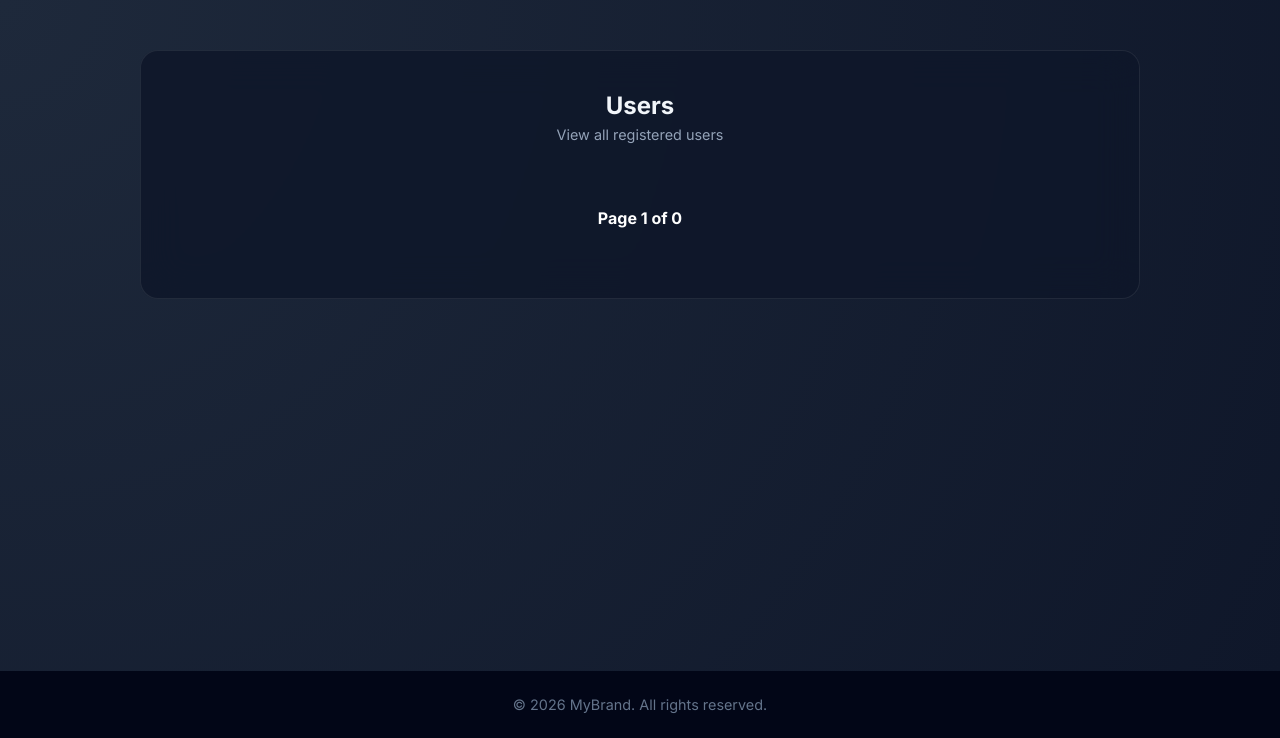
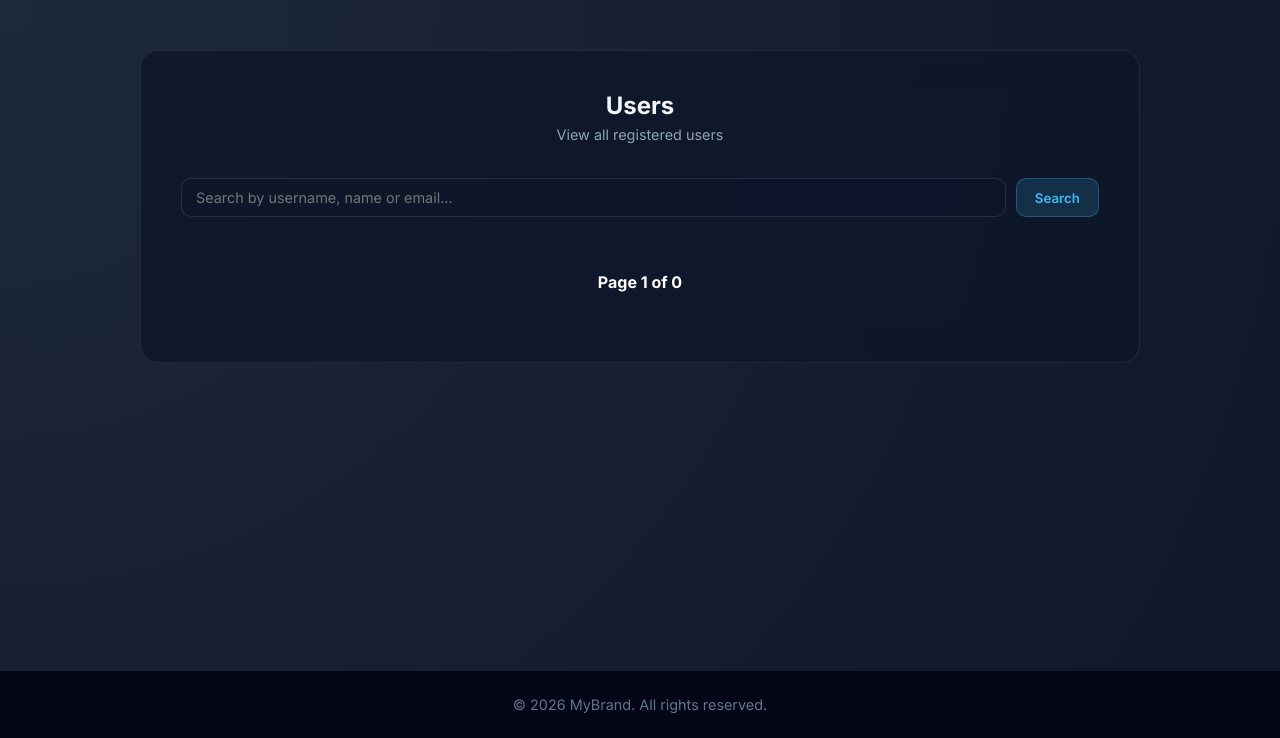
Before and after one commit to mateuszral/flask-learn, a Flask app: page /users in a window 1280 px wide. Shown: the part 62-800 px from the top of the page. Run offline with Flask 3, Linux system fonts and the light colour scheme.

Commit message:
feat: add search bar in users view

```diff
--- a/app/routes/main.py
+++ b/app/routes/main.py
@@ -1,6 +1,6 @@
-from flask import Blueprint, render_template
+from flask import Blueprint, render_template, request
 
-from app.services.user_service import get_users_by_page, get_featured_users
+from app.services.user_service import get_users_by_page, get_featured_users, search_users
 
 
 main = Blueprint('main', __name__)
@@ -11,9 +11,12 @@ def home():
     return render_template('index.html', users=featured_users)
 
 @main.get('/users')
-@main.get('/users/<int:page>')
-def users_view(page=1):
-    users = get_users_by_page(page)
+def users_view():
+    page = request.args.get('page', 1, type=int)
+    query = request.args.get('q', '')
+
+    users_query = search_users(query)
+    users = get_users_by_page(page, users_query)
     return render_template('users.html', users=users)
 
 @main.get('/contact')
--- a/app/services/user_service.py
+++ b/app/services/user_service.py
@@ -11,8 +11,8 @@ from app.models import User, UserInfo
 def get_all_users():
     return User.query.all()
 
-def get_users_by_page(page, per_page=2):
-    return User.query.paginate(page=page, per_page=per_page, error_out=False)
+def get_users_by_page(page, query, per_page=2):
+    return query.paginate(page=page, per_page=per_page, error_out=False)
 
 def get_featured_users():
     return User.query.filter_by(featured = True)
@@ -140,6 +140,23 @@ def delete_user(user_id):
 
     return user, "User deleted successfully!"
 
+def search_users(search_term):
+    query = User.query.join(UserInfo)
+
+    if not search_term:
+        return User.query
+
+    search_term = f"%{search_term}%"
+
+    return query.filter(
+            db.or_(
+            User.username.ilike(search_term),
+            User.email.ilike(search_term),
+            UserInfo.first_name.ilike(search_term),
+            UserInfo.last_name.ilike(search_term)
+        )
+    )
+
 def admin_create_user(username, email, password, role):
     if get_user_by_username(username) or get_user_by_email(email):
         return None, "User with username/email already exists"
--- a/app/static/css/users.css
+++ b/app/static/css/users.css
@@ -26,6 +26,50 @@
 .users-header p {
     color: #94a3b8;
     font-size: 0.9rem;
+}
+
+.users-search {
+    margin-bottom: 25px;
+    display: flex;
+    justify-content: center;
+}
+
+.users-search form {
+    width: 100%;
+    display: flex;
+    gap: 10px;
+}
+
+.users-search input {
+    flex: 1;
+    padding: 10px 14px;
+    border-radius: 10px;
+    border: 1px solid rgba(255, 255, 255, 0.1);
+    background: rgba(15, 23, 42, 0.6);
+    color: #fff;
+    font-size: 0.9rem;
+    outline: none;
+    transition: 0.2s ease;
+}
+
+.users-search input:focus {
+    border-color: #38bdf8;
+}
+
+.users-search button {
+    padding: 10px 18px;
+    border-radius: 10px;
+    border: 1px solid rgba(56, 189, 248, 0.3);
+    background: rgba(56, 189, 248, 0.15);
+    color: #38bdf8;
+    cursor: pointer;
+    font-weight: 600;
+    transition: 0.2s ease;
+}
+
+.users-search button:hover {
+    transform: scale(1.05);
+    opacity: 0.9;
 }
 
 .users-list {
--- a/app/templates/users.html
+++ b/app/templates/users.html
@@ -12,6 +12,18 @@
             <div class="users-header">
                 <h2>Users</h2>
                 <p>View all registered users</p>
+            </div>
+
+            <div class="users-search">
+                <form method="GET" action="{{ url_for('main.users_view') }}">
+                    <input
+                        type="text"
+                        name="q"
+                        placeholder="Search by username, name or email..."
+                        value="{{ request.args.get('q', '') }}"
+                    >
+                    <button type="submit">Search</button>
+                </form>
             </div>
 
             <div class="users-list">
@@ -59,13 +71,13 @@
                 {% endfor %}
                 <div class="pagination">
                     {% if users.has_prev %}
-                        <a href="{{ url_for('main.users_view', page=users.prev_num) }}" class="page-link">&lt;&lt; Previous</a>
+                        <a href="{{ url_for('main.users_view', page=users.prev_num, q=request.args.get('q')) }}" class="page-link">&lt;&lt; Previous</a>
                     {% endif %}
 
                     <span class="page-number">Page {{ users.page }} of {{ users.pages }}</span>
 
                     {% if users.has_next %}
-                        <a href="{{ url_for('main.users_view', page=users.next_num) }}" class="page-link">Next &gt;&gt;</a>
+                        <a href="{{ url_for('main.users_view', page=users.next_num, q=request.args.get('q')) }}" class="page-link">Next &gt;&gt;</a>
                     {% endif %}
                 </div>
             </div>
```
Also changed, not shown: README.md.
